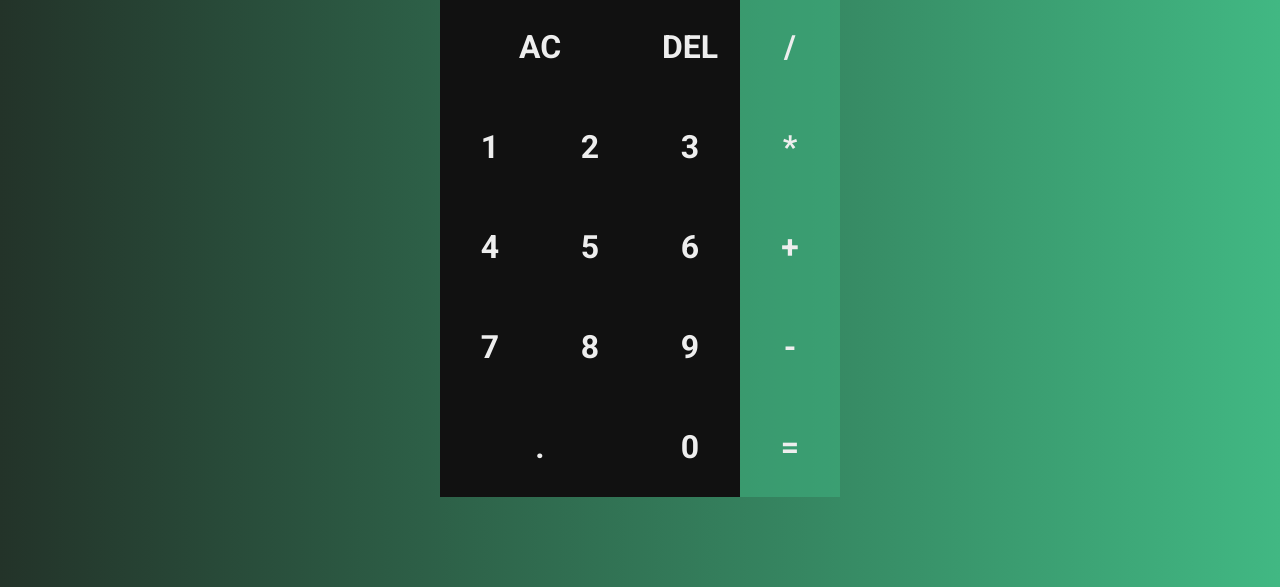
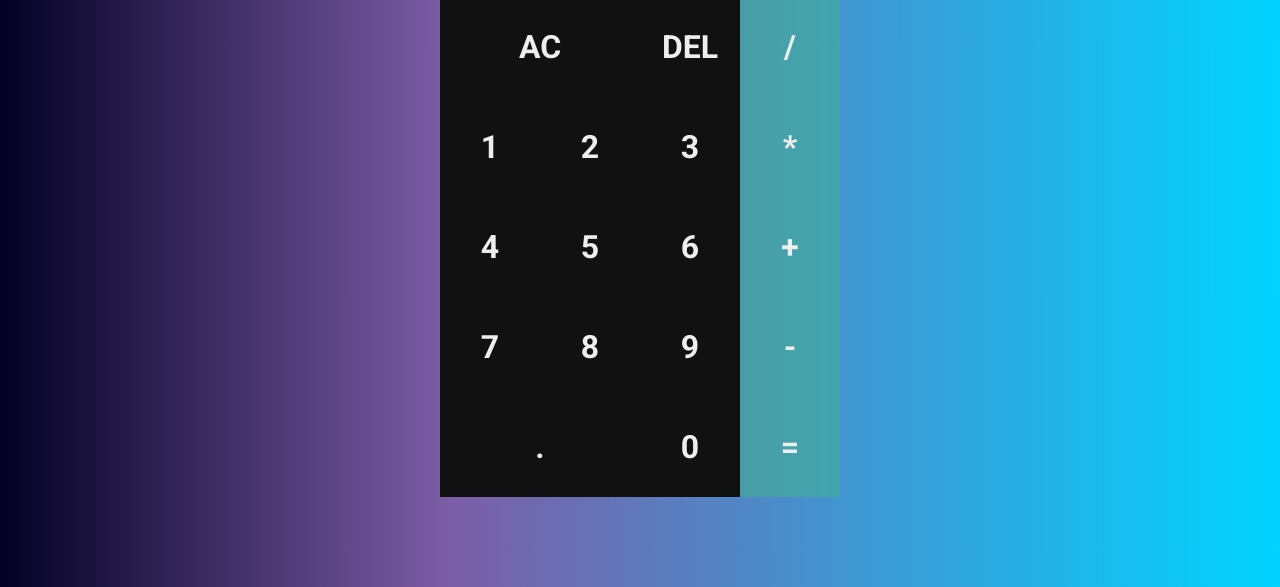
Before and after one commit to juniormandriva74/web-calculator, a plain HTML site: page index.html in a window 1280 px wide. Shown: the part 213-800 px from the top of the page. Drawn offline with Linux system fonts and the light colour scheme.

Commit message:
Modify background linear gradient

```diff
--- a/css/style.css
+++ b/css/style.css
@@ -9,7 +9,13 @@
 }
 
 body {
-  background: linear-gradient(to right, #233329, #41b883);
+  /*background: linear-gradient(to right, #233329, #41b883);*/
+  background: linear-gradient(
+    90deg,
+    rgba(2, 0, 36, 1) 0%,
+    rgba(56, 9, 121, 0.6587009803921569) 35%,
+    rgba(0, 212, 255, 1) 100%
+  );
 }
 
 .grid-container {
```
